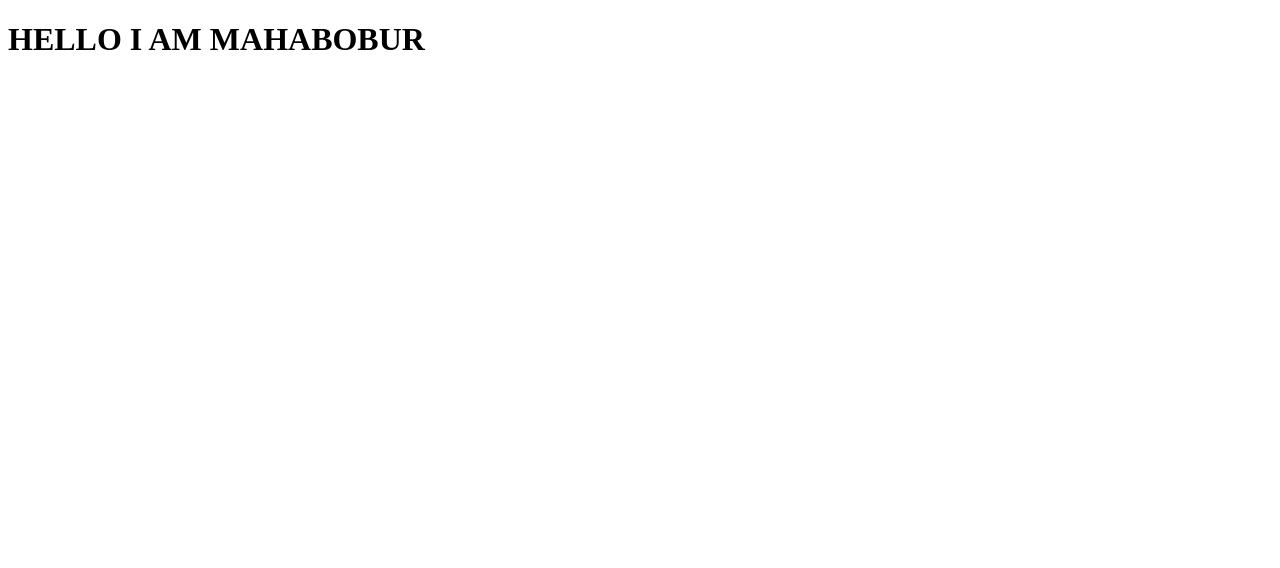
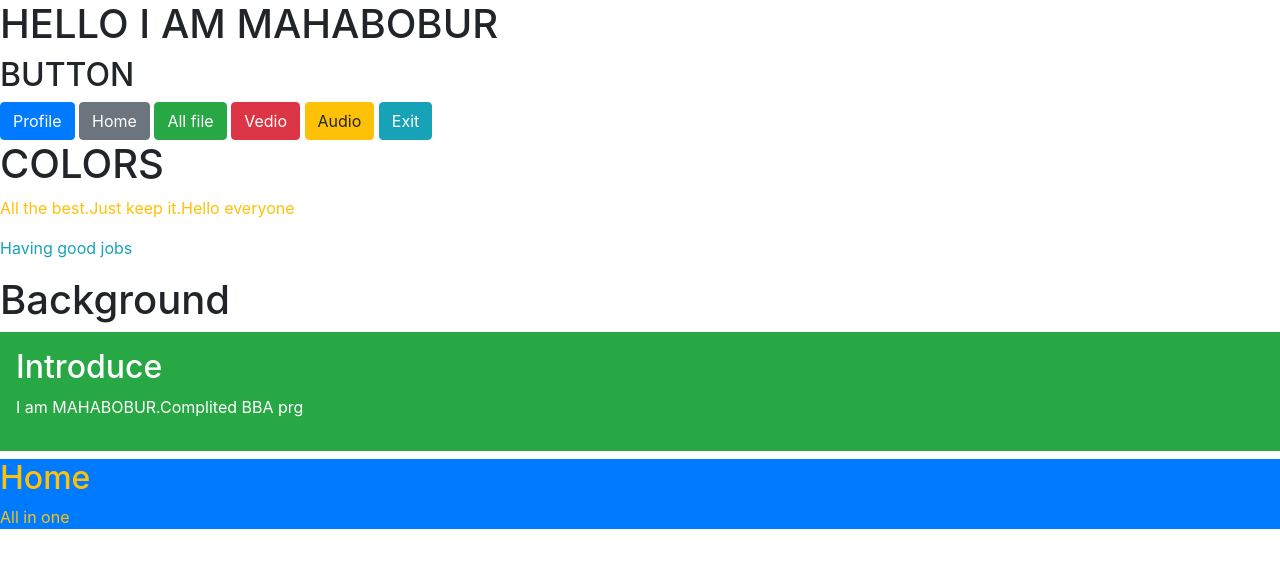
Before and after one commit to Mahabobur289/Bootstrap-practice, a plain HTML site: page index.html in a window 1280 px wide. Drawn offline with nearby package versions, Linux system fonts and the light colour scheme.

Commit message:
all file add

```diff
--- a/index.html
+++ b/index.html
@@ -4,10 +4,31 @@
     <meta charset="UTF-8">
     <meta name="viewport" content="width=device-width, initial-scale=1.0">
     <title>Bootstrap</title>
+    <link rel="stylesheet" href="https://stackpath.bootstrapcdn.com/bootstrap/4.5.0/css/bootstrap.min.css" integrity="sha384-9aIt2nRpC12Uk9gS9baDl411NQApFmC26EwAOH8WgZl5MYYxFfc+NcPb1dKGj7Sk" crossorigin="anonymous">
 </head>
 <body>
     <h1>
         HELLO I AM MAHABOBUR
     </h1>
+    <h2>BUTTON</h2>
+    <button class="btn btn-primary">Profile</button>
+    <button class="btn btn-secondary">Home</button>
+    <button class="btn btn-success">All file</button>
+    <button class="btn btn-danger">Vedio</button>
+    <button class="btn btn-warning">Audio</button>
+    <button class="btn btn-info">Exit</button>
+    <BR>
+        <h1> COLORS</h1>
+        <p class="text-warning">All the best.Just keep it.Hello everyone</p>
+        <p class="text-info">Having good jobs</p>
+        <h1>Background</h1>
+        <div class="p-3 mb-2 bg-success text-white">
+            <h2>Introduce</h2>
+            <p>I am MAHABOBUR.Complited BBA prg</p>
+        </div>
+        <div class="bg-primary text-warning">
+            <h2>Home</h2>
+            <P>All in one</P>
+        </div>
 </body>
 </html>
```
